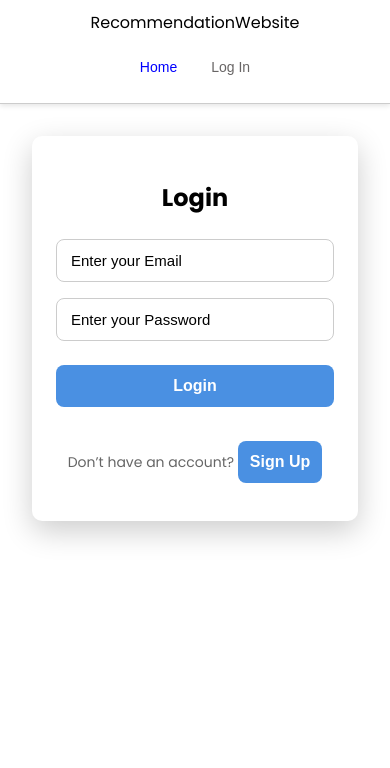
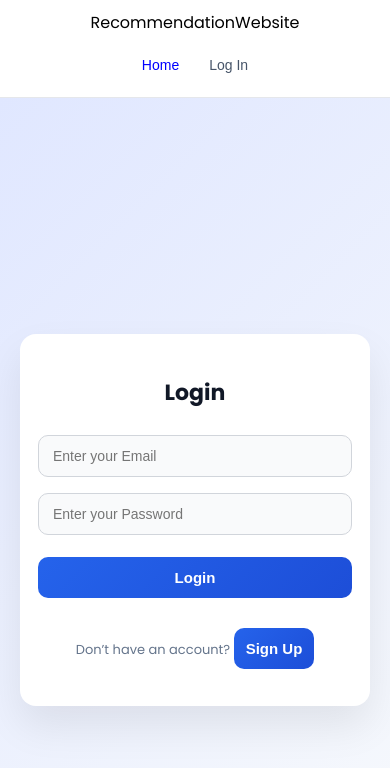
Before and after one commit to Rajat-0707/movieRecommendation, a React (Vite) app in the folder frontend/: page /login in a window 390 px wide. Shown: the top 768 px of the page. Built offline with nearby package versions, Linux system fonts and the light colour scheme; no server answers.

Commit message:
fixed css

```diff
--- a/frontend/src/components/login.css
+++ b/frontend/src/components/login.css
@@ -1,80 +1,89 @@
-.parent-container{
-    display: flex;
-    justify-content: center;
-    align-items: center;
-    width: 100%;
-    padding: 16px;
+.parent-container {
+  display: flex;
+  justify-content: center;
+  align-items: center;
+  min-height: 100vh;
+  width: 100%;
+  padding: 20px;
+  background: linear-gradient(135deg, #eef2ff, #f8fafc);
 }
 
-/* Container */
 .container {
   background: #ffffff;
-  margin: 30px;
-  max-width: 360px;
+  max-width: 380px;
   width: 100%;
-  padding: 32px;
-  border-radius: 12px;
-  box-shadow: 0 10px 30px rgba(0, 0, 0, 0.2);
+  padding: 36px 30px;
+  border-radius: 16px;
+  box-shadow: 0 20px 45px rgba(0, 0, 0, 0.08);
   display: flex;
   flex-direction: column;
-  gap: 16px;
+  gap: 18px;
+  animation: fadeIn 0.4s ease;
 }
 
-/* Title */
 .title {
   text-align: center;
-  margin-bottom: 8px;
-  /* color:white; */
+  margin-bottom: 6px;
+  font-size: 22px;
+  font-weight: 700;
+  color: #0f172a;
 }
 
-/* Inputs */
 .container input {
   width: 100%;
   padding: 12px 14px;
-  font-size: 15px;
-  border-radius: 8px;
-  border: 1px solid #ccc;
+  font-size: 14px;
+  border-radius: 10px;
+  border: 1px solid #d1d5db;
   outline: none;
-  transition: border-color 0.2s, box-shadow 0.2s;
+  transition: border-color 0.2s ease, box-shadow 0.2s ease;
+  background: #f9fafb;
 }
 
 .container input:focus {
-  border-color: #4a90e2;
-  box-shadow: 0 0 0 3px rgba(74, 144, 226, 0.15);
+  border-color: #2563eb;
+  box-shadow: 0 0 0 4px rgba(37, 99, 235, 0.15);
+  background: #ffffff;
 }
 
-/* Button */
 .container button {
-  margin-top: 8px;
+  margin-top: 6px;
   padding: 12px;
-  font-size: 16px;
+  font-size: 15px;
   font-weight: 600;
-  border-radius: 8px;
+  border-radius: 10px;
   border: none;
   cursor: pointer;
-  background: #4a90e2;
+  background: linear-gradient(135deg, #2563eb, #1d4ed8);
   color: white;
-  transition: background 0.2s, transform 0.1s;
+  transition: transform 0.15s ease, box-shadow 0.2s ease, opacity 0.2s ease;
 }
 
 .container button:hover {
-  background: #3b7dc4;
+  transform: translateY(-1px);
+  box-shadow: 0 10px 20px rgba(37, 99, 235, 0.35);
 }
 
 .container button:active {
-  transform: translateY(1px);
+  transform: translateY(0);
+  box-shadow: 0 5px 12px rgba(37, 99, 235, 0.25);
 }
 
-/* Switch text */
+.container button:disabled {
+  opacity: 0.6;
+  cursor: not-allowed;
+  box-shadow: none;
+}
+
 .switch {
-  margin-top: 10px;
+  margin-top: 8px;
   text-align: center;
-  font-size: 14px;
-  color: #666;
+  font-size: 13px;
+  color: #64748b;
 }
 
 .switch span {
-  color: #4a90e2;
+  color: #2563eb;
   cursor: pointer;
   font-weight: 600;
 }
@@ -83,10 +92,19 @@
   text-decoration: underline;
 }
 
-/* Responsive */
+@keyframes fadeIn {
+  from {
+    opacity: 0;
+    transform: translateY(12px);
+  }
+  to {
+    opacity: 1;
+    transform: translateY(0);
+  }
+}
+
 @media (max-width: 420px) {
   .container {
-    padding: 24px;
-    margin: 16px;
+    padding: 26px 20px;
   }
 }
--- a/frontend/src/components/mainPage.jsx
+++ b/frontend/src/components/mainPage.jsx
@@ -142,9 +142,15 @@ const [query, setQuery] = useState(
 
 
   const getStyle = (id) => ({
-    backgroundColor: active === id ? "blue" : "white",
-    color: active === id ? "white" : "black",
-  });
+  backgroundColor: active === id ? "#2563eb" : "#ffffff",
+  color: active === id ? "#ffffff" : "#111827",
+  fontWeight: active === id ? "600" : "500",
+  border: active === id ? "1px solid #2563eb" : "1px solid #d1d5db",
+  transform: active === id ? "translateY(-1px)" : "translateY(0)",
+  boxShadow: active === id ? "0 4px 10px rgba(37, 99, 235, 0.25)" : "none",
+  transition: "all 0.25s ease"
+});
+
 
 
   const searchEndpointMap = {
@@ -421,14 +427,8 @@ useEffect(() => {
             type="text"
             value={query}
             placeholder={`Enter your favourite ${placeholder}`}
-            onChange={(e) => setQuery(e.target.value)}
-            // disabled={!user}
-            // onBlur={(e) => {
-            //   if (!e.currentTarget.contains(e.relatedTarget)) {
-            //     setTimeout(() => setShowDropdown(false), 150);
-            //   }
-            // }}
-          />
+            onChange={(e) => setQuery(e.target.value)}  />
+
 
           {showDropdown && suggestions.length > 0 && (
             <ul className="autocomplete-dropdown">
@@ -451,13 +451,14 @@ useEffect(() => {
               ))}
             </ul>
 
-          )}:{
+          )}
+          {/* :{
             showDropdown && suggestions.length === 0 && (
               <ul className="autocomplete-dropdown">
                 <li>No suggestions found</li>
               </ul>
             )
-          }
+          } */}
         </div>
 
         <button
--- a/frontend/src/components/navbar.css
+++ b/frontend/src/components/navbar.css
@@ -1,60 +1,88 @@
-.navbar{
+.navbar {
   display: flex;
   flex-direction: row;
   justify-content: space-between;
   align-items: center;
-     /* width: 100%; */
   min-height: 56px;
   height: auto;
-     padding: 10px 12px;
-     border-bottom: 1px solid #ccc ;
-     box-shadow: 0 2px 5px rgba(0, 0, 0, 0.1);
+  padding: 10px 16px;
+  border-bottom: 1px solid #e5e7eb;
+  box-shadow: 0 4px 12px rgba(0, 0, 0, 0.05);
+  flex-wrap: wrap;
+  gap: 8px;
+  background: #ffffff;
+}
+
+.navButtons {
+  display: flex;
+  flex-direction: row;
+  align-items: center;
+  padding: 6px 0;
   flex-wrap: wrap;
   gap: 6px;
 }
 
- .navButtons{
-     display: flex;
-     flex-direction: row;
-     justify-content: space-between;
-     align-items: center;
-     padding: 10px;
-     flex-wrap: wrap;
-     gap: 6px;
+.navButton {
+  position: relative;
+  background-color: transparent;
+  cursor: pointer;
+  font-size: 15px;
+  padding: 8px 14px;
+  border-radius: 8px;
+  color: #475569;
+  border: none;
+  font-weight: 500;
+  transition: color 0.2s ease, background-color 0.2s ease, transform 0.15s ease;
 }
 
- .navButton{
+.navButton::after {
+  content: "";
+  position: absolute;
+  left: 50%;
+  bottom: 4px;
+  width: 0%;
+  height: 2px;
+  background: #2563eb;
+  transition: width 0.25s ease, left 0.25s ease;
+}
 
-     background-color: transparent;
-     cursor: pointer;
-     font-size: 16px;
+.navButton:hover {
+  color: #2563eb;
+  background-color: #eff6ff;
+  transform: translateY(-1px);
+}
 
-     border-radius: 5px;
-     color: #686565;
-     /* border: 1px solid #ccc; */
-     border: none;
+.navButton:hover::after {
+  width: 60%;
+  left: 20%;
+}
+
+.navButton:active {
+  transform: translateY(0);
+}
+
+.navButton.active {
+  color: #2563eb;
+  background-color: #dbeafe;
+}
+
+.navButton.active::after {
+  width: 60%;
+  left: 20%;
 }
 
 @media (max-width: 700px) {
-   .navbar{
+  .navbar {
     justify-content: center;
   }
 
-   .navButtons{
-     padding: 6px 0;
+  .navButtons {
     justify-content: center;
     width: 100%;
   }
 
-   .navButton{
+  .navButton {
     font-size: 14px;
-     padding: 8px 10px;
-     margin: 4px;
+    padding: 8px 12px;
   }
 }
-
-.navButton:hover{
-    color: #646cff;
-    border-bottom: 2px solid #646cff;
-    transition: 0.2s ease-in-out;
-}
--- a/frontend/src/components/signup.css
+++ b/frontend/src/components/signup.css
@@ -1,65 +1,108 @@
-/* Signup container */
+.parent-container {
+  min-height: 100vh;
+  display: flex;
+  justify-content: center;
+  align-items: center;
+  background: linear-gradient(135deg, #e0e7ff, #f8fafc);
+  padding: 20px;
+}
+
 .container {
-  background: #ffffff;
   width: 100%;
   max-width: 380px;
-  padding: 32px;
-  border-radius: 12px;
-  box-shadow: 0 10px 30px rgba(0, 0, 0, 0.2);
+  background: #ffffff;
+  padding: 32px 28px;
+  border-radius: 16px;
+  box-shadow: 0 20px 40px rgba(0, 0, 0, 0.08);
   display: flex;
   flex-direction: column;
   gap: 16px;
-  margin: 30px;
+  animation: fadeIn 0.4s ease;
 }
 
-/* Input fields */
-.container input {
-  width: 100%;
-  padding: 12px 14px;
-  font-size: 15px;
-  border-radius: 8px;
-  border: 1px solid #ccc;
-  outline: none;
-  transition: border-color 0.2s, box-shadow 0.2s;
+.container h2 {
+  text-align: center;
+  margin-bottom: 10px;
+  color: #111827;
 }
 
-.container input::placeholder {
-  color:black;
+.container input {
+  padding: 12px 14px;
+  border-radius: 10px;
+  border: 1px solid #d1d5db;
+  font-size: 14px;
+  outline: none;
+  transition: border-color 0.2s ease, box-shadow 0.2s ease;
 }
 
 .container input:focus {
-  border-color: #4a90e2;
-  box-shadow: 0 0 0 3px rgba(74, 144, 226, 0.15);
+  border-color: #2563eb;
+  box-shadow: 0 0 0 4px rgba(37, 99, 235, 0.15);
 }
 
-/* Sign up button */
 .container button {
-  margin-top: 8px;
+  margin-top: 6px;
   padding: 12px;
-  font-size: 16px;
+  border-radius: 10px;
+  border: none;
+  font-size: 15px;
   font-weight: 600;
-  border-radius: 8px;
-  border: none;
+  background: linear-gradient(135deg, #2563eb, #1d4ed8);
+  color: #ffffff;
   cursor: pointer;
-  background: #4a90e2;
-  color: white;
-  transition: background 0.2s, transform 0.1s, box-shadow 0.1s;
+  transition: transform 0.15s ease, box-shadow 0.2s ease, opacity 0.2s ease;
 }
 
 .container button:hover {
-  background: #3b7dc4;
+  transform: translateY(-1px);
+  box-shadow: 0 8px 18px rgba(37, 99, 235, 0.35);
 }
 
 .container button:active {
-  transform: translateY(1px);
-  box-shadow: 0 4px 10px rgba(0, 0, 0, 0.15) inset;
+  transform: translateY(0);
+  box-shadow: 0 4px 10px rgba(37, 99, 235, 0.25);
 }
 
-/* Responsive */
-@media (max-width: 420px) {
-  .container {
-    padding: 24px;
-    border-radius: 10px;
-    margin: 16px;
+.container button:disabled {
+  opacity: 0.6;
+  cursor: not-allowed;
+  box-shadow: none;
+}
+
+@keyframes fadeIn {
+  from {
+    opacity: 0;
+    transform: translateY(10px);
+  }
+  to {
+    opacity: 1;
+    transform: translateY(0);
   }
 }
+
+@media (max-width: 480px) {
+  .container {
+    padding: 24px 18px;
+  }
+}
+.inputGroup {
+  display: flex;
+  flex-direction: column;
+}
+
+.authSwitch {
+  text-align: center;
+  font-size: 13px;
+  color: #6b7280;
+  margin-top: 10px;
+}
+
+.authSwitch span {
+  color: #2563eb;
+  cursor: pointer;
+  font-weight: 500;
+}
+
+.authSwitch span:hover {
+  text-decoration: underline;
+}
--- a/frontend/src/components/signup.jsx
+++ b/frontend/src/components/signup.jsx
@@ -1,7 +1,7 @@
 import { useState } from "react"
 import { useNavigate } from "react-router-dom"
 import "./signup.css"
-import { API_BASE } from "../apiBase";
+import { API_BASE } from "../apiBase"
 
 function Signup() {
   const [name, setName] = useState("")
@@ -9,10 +9,9 @@ function Signup() {
   const [password, setPassword] = useState("")
   const navigate = useNavigate()
 
+  const handleSignup = async (e) => {
+    e.preventDefault()
 
-  const handleSignup = async () => {
-
-    // ADDED CONDITIONS
     if (name.trim().length < 2) {
       alert("Name must be at least 2 characters long")
       return
@@ -27,7 +26,6 @@ function Signup() {
       alert("Password must be at least 6 characters long")
       return
     }
-    // ✅ END OF CHANGES
 
     try {
       const res = await fetch(`${API_BASE}/signup`, {
@@ -52,38 +50,47 @@ function Signup() {
   }
 
   return (
-    <>
-      <div className="parent-container">
-        <div className="container">
+    <div className="parent-container">
+      <form className="container" onSubmit={handleSignup}>
+        <h2>Create Account</h2>
 
+        <div className="inputGroup">
           <input
             type="text"
-            placeholder="Enter your Name"
+            placeholder="Full Name"
             value={name}
             onChange={(e) => setName(e.target.value)}
           />
+        </div>
 
+        <div className="inputGroup">
           <input
             type="email"
-            placeholder="Enter your Email"
+            placeholder="Email Address"
             value={email}
             onChange={(e) => setEmail(e.target.value)}
           />
+        </div>
 
+        <div className="inputGroup">
           <input
             type="password"
-            placeholder="Enter your Password"
+            placeholder="Password"
             value={password}
             onChange={(e) => setPassword(e.target.value)}
           />
+        </div>
 
-          <button onClick={handleSignup} disabled={!email || !password || !name}>
-            Sign Up
-          </button>
+        <button type="submit" disabled={!email || !password || !name}>
+          Sign Up
+        </button>
 
-        </div>
-      </div>
-    </>
+        <p className="authSwitch">
+          Already have an account?{" "}
+          <span onClick={() => navigate("/login")}>Login</span>
+        </p>
+      </form>
+    </div>
   )
 }
 
```
Also changed, not shown: frontend/src/components/mainpage.css (+83 -177 lines), 2 other files (tests, documents, lock files or other folders). Lines whose indentation alone changed are shown as unchanged.
